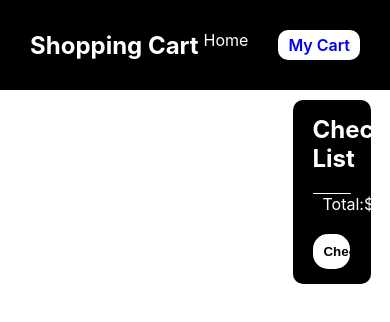
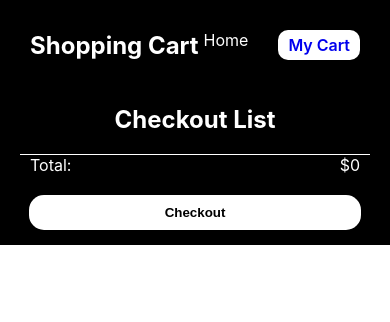
Before and after one commit to Puneeth-Gaikwad-L/Shopping-cart, a React (Create React App) app: page /my-cart in a window 390 px wide. Shown: the top 322 px of the page. Built offline with nearby package versions, Linux system fonts and the light colour scheme.

Commit message:
added responsiveness

```diff
--- a/src/App.css
+++ b/src/App.css
@@ -142,7 +142,7 @@ border: 1px solid rgba(0, 0, 0, 0.304);
   padding: 15px 20px;
   overflow: hidden;
   position: sticky;
-  top: 90px;
+  top: 100px;
   gap: 10px;
   margin-top: 10px;
   border-radius: 10px;
@@ -183,3 +183,22 @@ border: 1px solid rgba(0, 0, 0, 0.304);
   color: #000000;
   margin-top: 10px;
 }
+
+@media only screen and (max-width:680px){
+  .my-cart{
+    flex-direction: column-reverse;
+  }
+
+  .summary{
+    width: 100%;
+    margin-inline: auto;
+    top: 90px;
+    margin-top: 0px;
+    border-radius: 0px;
+  }
+
+  .card{
+    width: 95%;
+    margin-inline: auto;
+  }
+}
```
